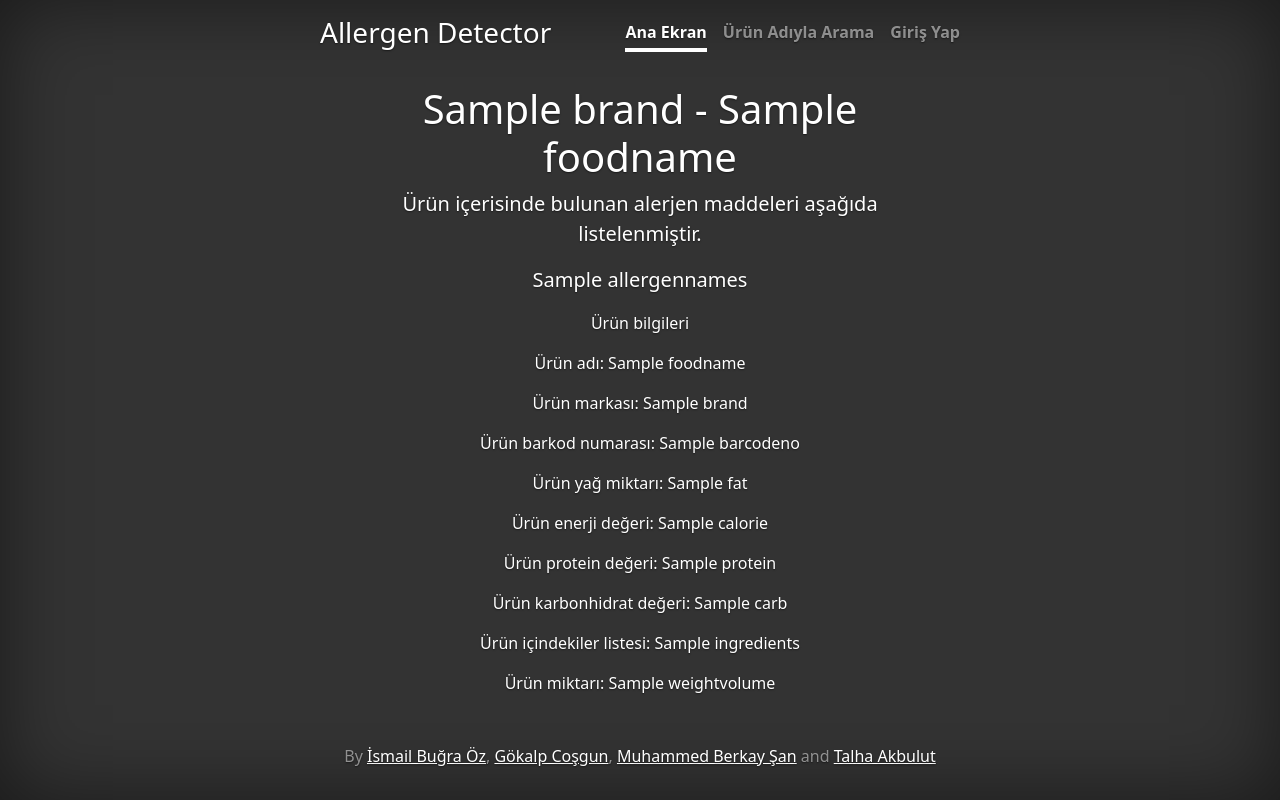
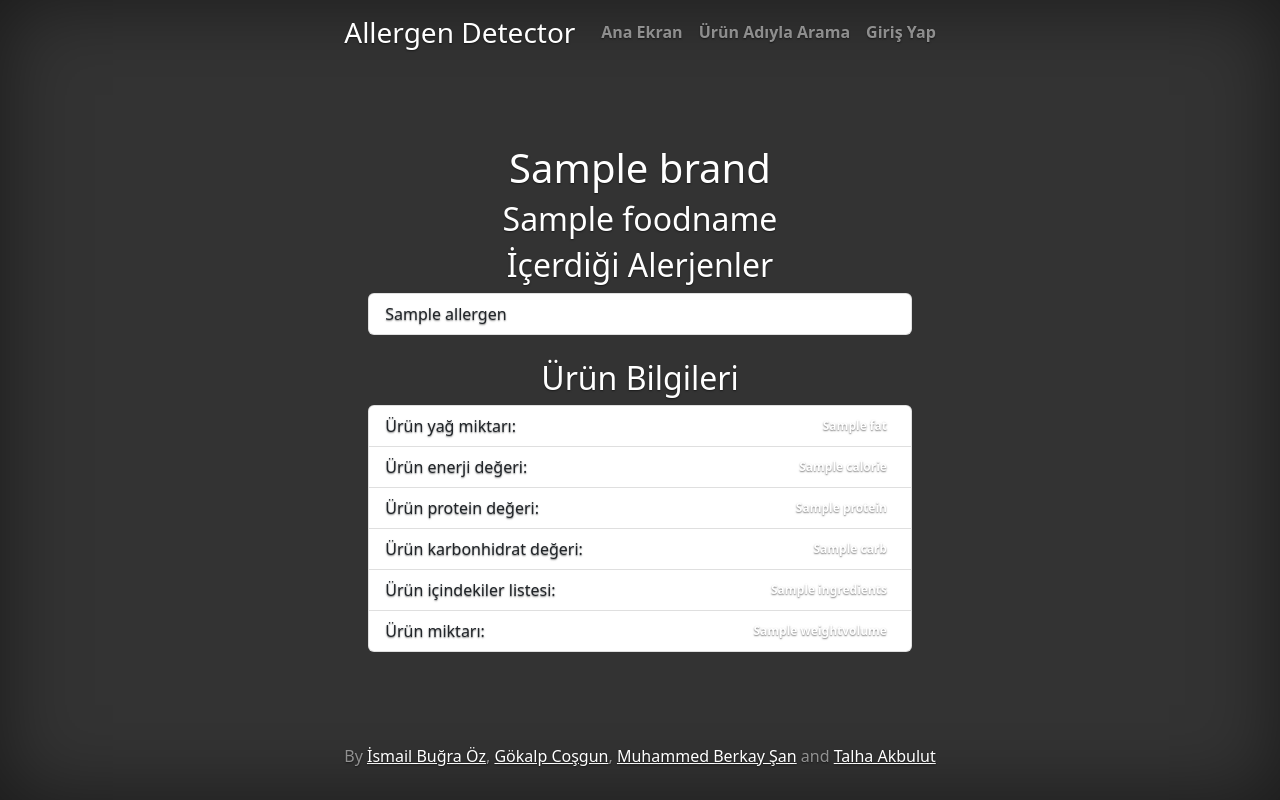
Before and after one commit to gklpcsgn/AllergenDetector, a Flask app: template Site/templates/result.html in a window 1280 px wide. Run offline with Flask 2, Linux system fonts and the light colour scheme; the template is opened without the code that fills it: most values are stand-ins (such as "Sample title", 1, 10 or a date in 2020); some libraries are stand-ins or nearby versions.

Commit message:
sonuç sayfaları redesign edildi

```diff
--- a/Site/app.py
+++ b/Site/app.py
@@ -2,13 +2,14 @@ from flask import Flask, render_template, request, redirect, url_for, flash
 import pandas as pd
 import pickle
 import socket
+import json
 
 app = Flask(__name__)
 # set the secret key.  keep this really secret:
 app.secret_key = b'_5#y2L"F4Q8z\n\xec]/'
 client = None
 
-isDebug = False
+isDebug = True
 
 @app.route("/", methods=['GET', 'POST'])
 def home():
@@ -56,7 +57,9 @@ def search():
     else:
         from_server = "[{\"barcodeno\":1,\"foodname\":\"ekmek\",\"brand\":\"firinci\",\"weightvolume\":200,\"ingredients\":\"un\",\"fat\":20,\"protein\":10,\"carbs\":75,\"calorie\":300,\"allergennames\":\"['gluten', 'findik']\"}]"
         data = pd.read_json(from_server)
-        return render_template('result.html', barcodeno=data['barcodeno'][0], foodname=data['foodname'][0], brand=data['brand'][0], weightvolume=data['weightvolume'][0], ingredients=data['ingredients'][0], fat=data['fat'][0], protein=data['protein'][0], carbs=data['carbs'][0], calorie=data['calorie'][0], allergennames=data['allergennames'][0])
+        allergens = data["allergennames"][0].replace("'","\"")
+        allergens = json.loads(allergens)
+        return render_template('result.html', barcodeno=data['barcodeno'][0], foodname=data['foodname'][0], brand=data['brand'][0], weightvolume=data['weightvolume'][0], ingredients=data['ingredients'][0], fat=data['fat'][0], protein=data['protein'][0], carbs=data['carbs'][0], calorie=data['calorie'][0], allergens=allergens)
 
 @app.route("/searchName", methods=['POST'])
 def searchName():
--- a/Site/templates/base.html
+++ b/Site/templates/base.html
@@ -22,8 +22,8 @@
         <div class="inner">
           <h3 class="masthead-brand">Allergen Detector</h3>
           <nav class="nav nav-masthead justify-content-center">
-            <a class="nav-link active" href="/">Ana Ekran</a>
-            <a class="nav-link" href="/name_search">Ürün Adıyla Arama</a>
+            <a class="nav-link {% if request.path == '/' %}active{% endif %}" href="/">Ana Ekran</a>
+            <a class="nav-link {% if request.path == '/name_search' %}active{% endif %}" href="/name_search">Ürün Adıyla Arama</a>
             <a class="nav-link" href="/signin">Giriş Yap</a>
           </nav>
         </div>
--- a/Site/templates/result.html
+++ b/Site/templates/result.html
@@ -8,8 +8,9 @@
 {% extends "base.html" %} {% block title %} Allergen Detector {% endblock %}  {% block content %}
 
 
-<h1 class="cover-heading">{{ brand }} - {{ foodname }}</h1>
-        <p class="lead">Ürün içerisinde bulunan alerjen maddeleri aşağıda listelenmiştir.</p>
+<h1 class="cover-heading">{{ brand }}</h1>
+<h2>{{ foodname }}</h2>
+        <!-- <p class="lead">Ürün içerisinde bulunan alerjen maddeleri aşağıda listelenmiştir.</p>
         <p class="lead">{{ allergennames }}</p>
         <p>Ürün bilgileri</p>
         <p>Ürün adı: {{ foodname }}</p>
@@ -20,8 +21,32 @@
         <p>Ürün protein değeri: {{ protein }}</p>
         <p>Ürün karbonhidrat değeri: {{ carb }}</p>
         <p>Ürün içindekiler listesi: {{ ingredients }}</p>
-        <p>Ürün miktarı: {{ weightvolume }}</p>
+        <p>Ürün miktarı: {{ weightvolume }}</p> -->
 
+        <h2>İçerdiği Alerjenler</h2>
+        <ul class="list-group">
+                {% for allergen in allergens %}
+                        <li class="list-group-item d-flex justify-content-between align-items-center">{{ allergen }}</li>
+                {% endfor %}
+        </ul>
+
+
+        </br>
+
+        <h2>Ürün Bilgileri</h2>
+
+        <ul class="list-group">
+                <!-- <li class="list-group-item">Ürün adı: {{ foodname }}</li>
+                <li class="list-group-item">Ürün markası: {{ brand }}</li> -->
+                <!-- parse allergen names using pandas -->
+
+                <li class="list-group-item d-flex justify-content-between align-items-center">Ürün yağ miktarı: <span class="badge badge-light">{{ fat }}</span></li>
+                <li class="list-group-item d-flex justify-content-between align-items-center">Ürün enerji değeri: <span class="badge badge-light">{{ calorie }}</span></li>
+                <li class="list-group-item d-flex justify-content-between align-items-center">Ürün protein değeri:  <span class="badge badge-light">{{ protein }}</span></li>
+                <li class="list-group-item d-flex justify-content-between align-items-center">Ürün karbonhidrat değeri:  <span class="badge badge-light">{{ carb }}</span></li>
+                <li class="list-group-item d-flex justify-content-between align-items-center">Ürün içindekiler listesi:  <span class="badge badge-light">{{ ingredients }}</span></li>
+                <li class="list-group-item d-flex justify-content-between align-items-center">Ürün miktarı:  <span class="badge badge-light">{{ weightvolume }}</span></li>
+        </ul>
 
 
 
```
Also changed, not shown: Site/templates/profile.html (added, +13 -0 lines), Site/templates/search_results.html (+19 -2 lines), 1 other file.
